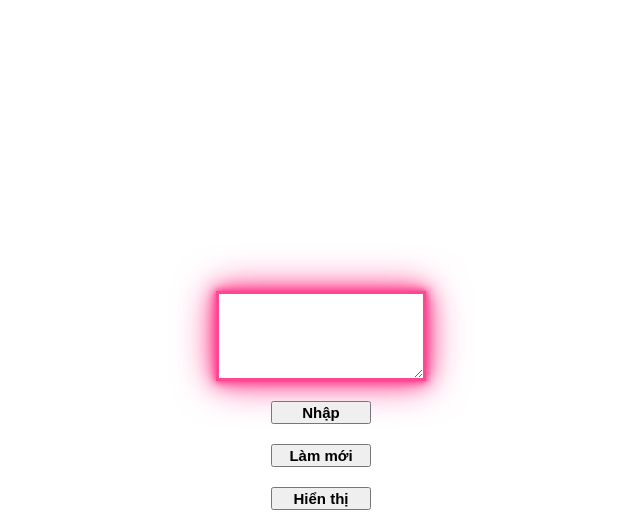
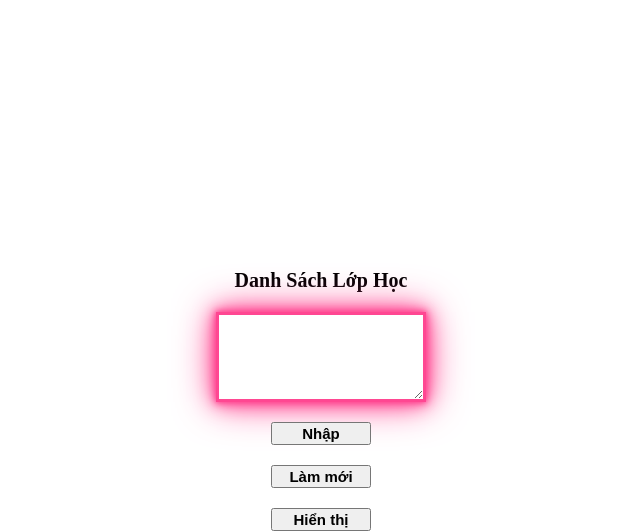
Before and after one commit to TranNhutQuynh/TKLTWeb_227480201114, a PHP site: page / in a window 1280 px wide. Shown: the top 532 px of the page, without its empty margins (319-959 px from the left). Run offline with PHP 8.4, Linux system fonts and the light colour scheme.

Commit message:
update Bài 9

```diff
--- a/Chuong4/Bai9/Bai9A/index.html
+++ b/Chuong4/Bai9/Bai9A/index.html
@@ -8,6 +8,7 @@
   </head>
   <body>
     <div class="container">
+      <label for="ds">Danh Sách Lớp Học</label>
       <textarea name="ds" id="ds"></textarea>
       <button id="nhap" onclick="Nhap()">Nhập</button>
       <button id="lammoi" onclick="reset()">Làm mới</button>
--- a/Chuong4/Bai9/Bai9A/styles.css
+++ b/Chuong4/Bai9/Bai9A/styles.css
@@ -9,6 +9,10 @@ body {
   gap: 20px;
   align-items: center;
   justify-content: center;
+}
+label{
+  font-weight: bold;
+  font-size: 20px;
 }
 textarea {
   width: 200px;
```
